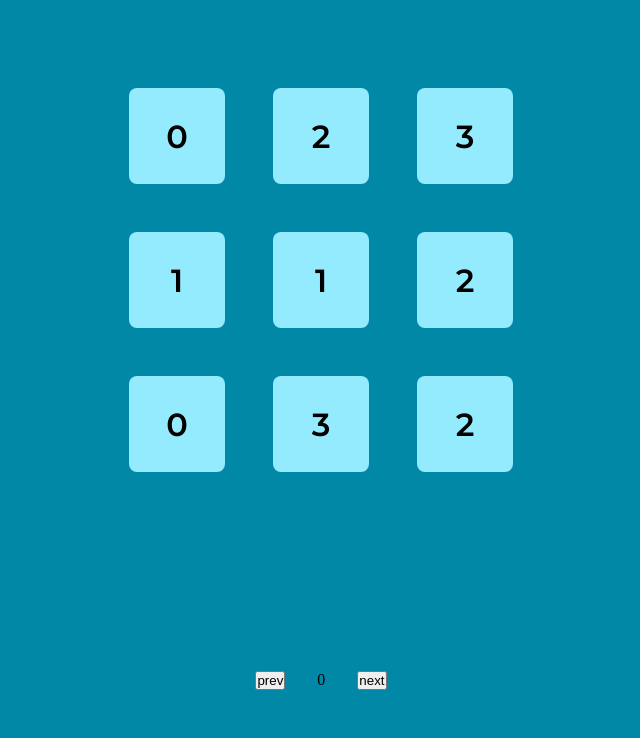
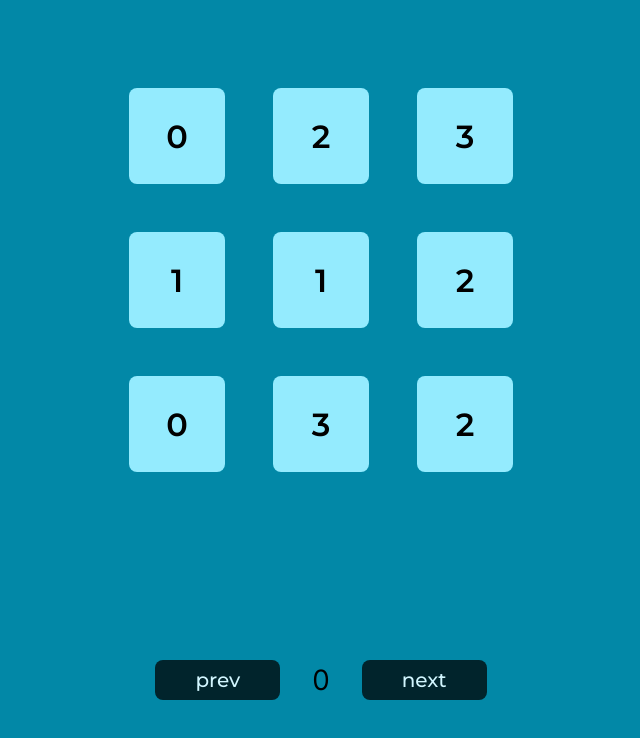
Before and after one commit to krystiano13/react-pagination, a React (Create React App) app: page / in a window 1280 px wide. Shown: the top 738 px of the page, without its empty margins (319-959 px from the left). Built offline with nearby package versions, Linux system fonts and the light colour scheme.

Commit message:
implement rest of the styles

```diff
--- a/src/App.js
+++ b/src/App.js
@@ -34,17 +34,12 @@ const App = () => {
     }
 
     dummyArray = array.slice(page * 9, last);
-    console.log(dummyArray);
     setTrueArray(dummyArray);
   };
 
   useEffect(() => {
     showCards();
   }, [page]);
-
-  useEffect(() => {
-    console.log("changed");
-  }, [trueArray]);
 
   return (
     <Wrapper
@@ -57,9 +52,19 @@ const App = () => {
         ))}
       </Items>
       <Buttons className="flex jc-center ai-center">
-        <button className="m-2" onClick={previousPage}>prev</button>
-        <p className="m-2">{page}</p>
-        <button className="m-2" onClick={nextPage}>next</button>
+        <button
+          className="m-2 font-head f-m p-1 pl-5 pr-5 br-1 bg-secondary color c-pointer"
+          onClick={previousPage}
+        >
+          prev
+        </button>
+        <p className="m-2 font-other f-400 f-xl">{page}</p>
+        <button
+          className="m-2 font-head f-m p-1 pl-5 pr-5 br-1 bg-secondary color c-pointer"
+          onClick={nextPage}
+        >
+          next
+        </button>
       </Buttons>
     </Wrapper>
   );
```
Also changed, not shown: src/index.css.
